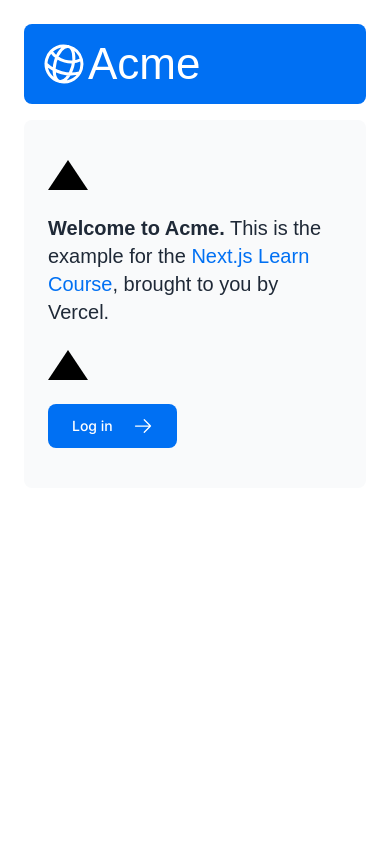
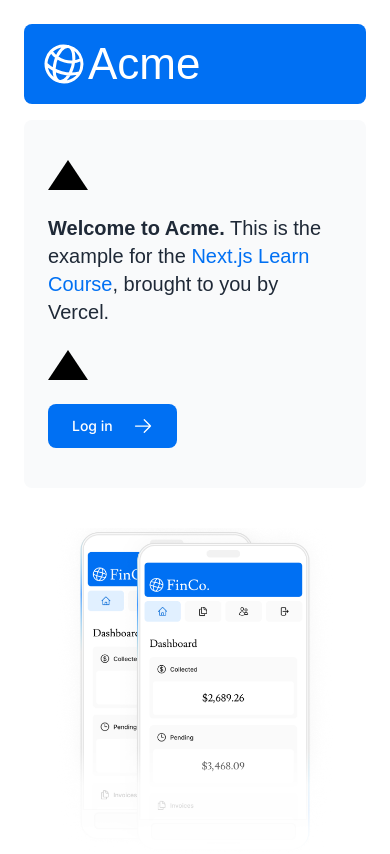
Before and after one commit to junho0956/NextJS14, a Next.js app: page / in a window 390 px wide. Shown: the top 854 px of the page. Built offline with nearby package versions, Linux system fonts and the light colour scheme; a web font is replaced by a local one.

Commit message:
chapter3

```diff
--- a/app/page.tsx
+++ b/app/page.tsx
@@ -32,6 +32,13 @@
           </Link>
         </div>
         <div className="flex items-center justify-center p-6 md:w-3/5 md:px-28 md:py-12">
+          {/*
+            ms: @media (min-width: 640px)
+            md: @media (min-width: 768px)
+            lg: @media (min-width: 1024px)
+            xl: @media (min-width: 1280px)
+            2xl: @media (min-width: 1536px)
+          */}
           <Image
             src="/hero-desktop.png"
             alt=""
@@ -39,6 +46,13 @@
             height={760}
             className="hidden md:block"
           />
+          <Image
+            src="/hero-mobile.png"
+            alt=""
+            width={560}
+            height={620}
+            className="block md:hidden"
+          />
         </div>
       </div>
     </main>
```
Also changed, not shown: 1 other file (tests, documents, lock files or other folders).
